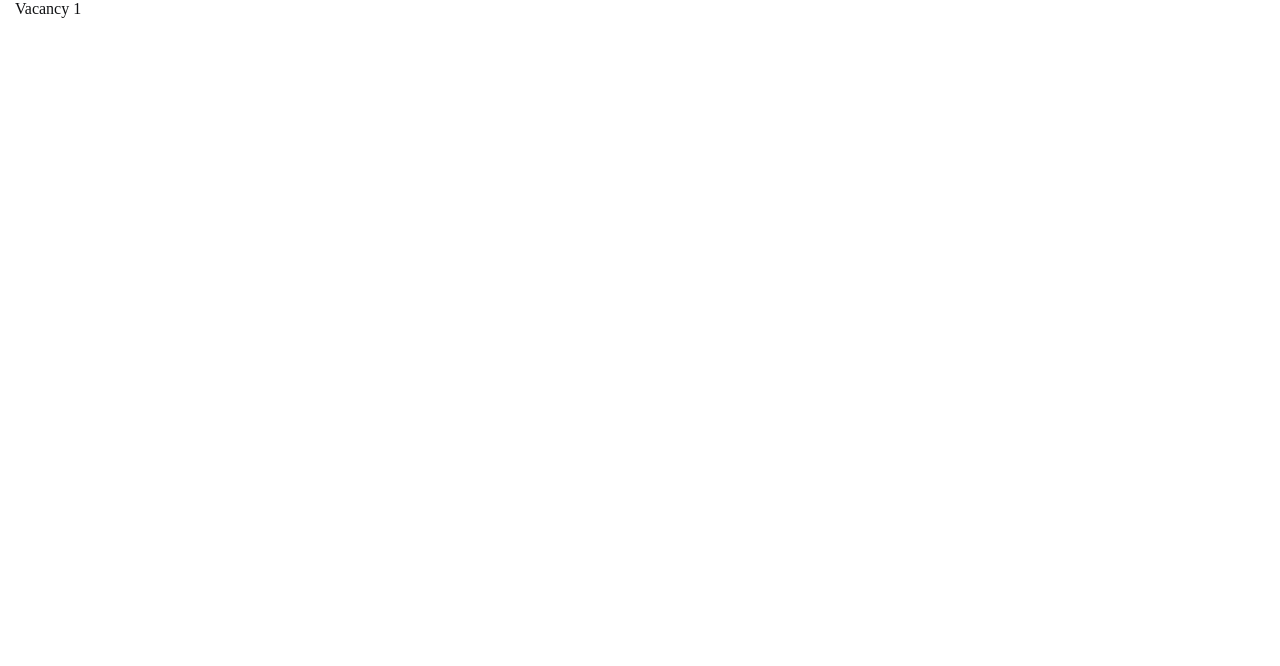
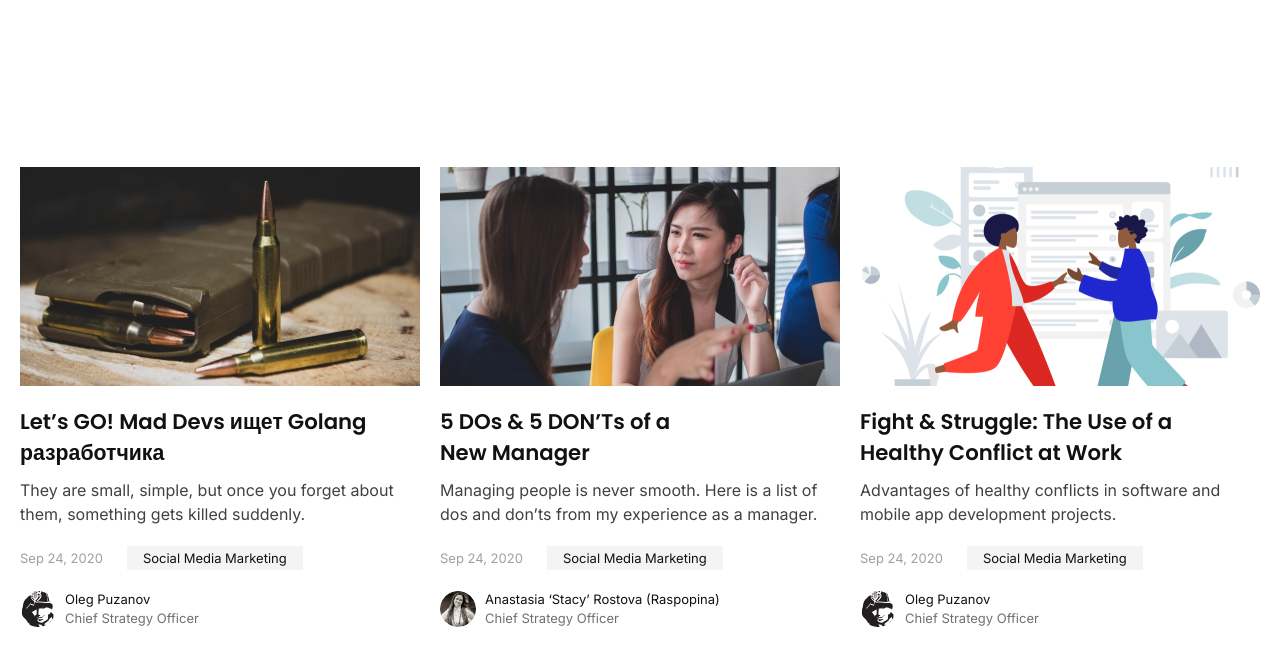
Before and after one commit to aytmamatov/vacancy_layout, a plain HTML site: page index.html in a window 1280 px wide. Drawn offline with nearby package versions, Linux system fonts and the light colour scheme; files that its build step writes are made by us from their sources.

Commit message:
finished the layout of the cards

```diff
--- a/index.html
+++ b/index.html
@@ -15,7 +15,87 @@
     <div class="wrapper">
       <div class="vacancy">
         <div class="container">
-          <div class="card title">Vacancy 1</div>
+          <div class="cards">
+            <div class="card">
+              <div class="card__image">
+                <img src="img/Card/images/vacancy_img_1.jpg" alt="vacancy_1" />
+              </div>
+             <div class="card__wrap">
+                <h2 class="card__title">
+                  Let’s GO! Mad Devs ищет Golang разработчика
+                </h2>
+                <p class="card__desc">
+                  They are small, simple, but once you forget about them,
+                  something gets killed suddenly.
+                </p>
+                <div class="card__group">
+                  <span class="card__date">Sep 24, 2020</span>
+                  <span class="card__type">Social Media Marketing</span>
+                </div>
+                <div class="card__inner">
+                  <div class="card__avatar">
+                    <img src="img/Card/avatars/avatar_1.jpg" alt="avatar_1" />
+                  </div>
+                  <div class="card__info">
+                    <span class="card__name">Oleg Puzanov</span>
+                    <span class="card__position">Chief Strategy Officer</span>
+                  </div>
+                </div>
+             </div>
+            </div>
+            <div class="card">
+              <div class="card__image">
+                <img src="img/Card/images/vacancy_img_2.jpg" alt="vacancy_2" />
+              </div>
+              <div class="card__wrap">
+                <h2 class="card__title">5 DOs & 5 DON’Ts of a <br>New Manager</h2>
+                <p class="card__desc">
+                  Managing people is never smooth. Here is a list of dos and
+                  don’ts from my experience as a manager.
+                </p>
+                <div class="card__group">
+                  <span class="card__date">Sep 24, 2020</span>
+                  <span class="card__type">Social Media Marketing</span>
+                </div>
+                <div class="card__inner">
+                  <div class="card__avatar">
+                    <img src="img/Card/avatars/avatar_2.jpg" alt="avatar_2" />
+                  </div>
+                  <div class="card__info">
+                    <span class="card__name"
+                      >Anastasia ‘Stacy’ Rostova (Raspopina)</span
+                    >
+                    <span class="card__position">Chief Strategy Officer</span>
+                  </div>
+                </div>
+              </div>
+            </div>   <div class="card">
+              <div class="card__image">
+                <img src="img/Card/images/vacancy_img_3.jpg" alt="vacancy_3" />
+              </div>
+              <div class="card__wrap">
+                <h2 class="card__title">Fight & Struggle: The Use of a Healthy Conflict at Work</h2>
+                <p class="card__desc">
+                  Advantages of healthy conflicts in software and mobile app development projects.
+                </p>
+                <div class="card__group">
+                  <span class="card__date">Sep 24, 2020</span>
+                  <span class="card__type">Social Media Marketing</span>
+                </div>
+                <div class="card__inner">
+                  <div class="card__avatar">
+                    <img src="img/Card/avatars/avatar_1.jpg" alt="avatar_1" />
+                  </div>
+                  <div class="card__info">
+                    <span class="card__name"
+                      >Oleg Puzanov</span
+                    >
+                    <span class="card__position">Chief Strategy Officer</span>
+                  </div>
+                </div>
+              </div>
+            </div>
+          </div>
         </div>
       </div>
     </div>
--- a/sass/_base.sass
+++ /dev/null
@@ -1,11 +0,0 @@
-*
-  box-sizing: border-box
-  padding: 0
-  margin: 0
-
-.container
-  max-width: 1210px
-  padding: 0 15px
-
-.title
-  color: var(--color-text)
--- a/sass/_vars.sass
+++ /dev/null
@@ -1,2 +0,0 @@
-\:root
-  --color-text: #101113
--- /dev/null
+++ b/sass/common/cards.sass
@@ -0,0 +1,82 @@
+.cards
+  display: flex
+  align-items: center
+  justify-content: space-between
+  @media (max-width: $container-maxw)
+    flex-wrap: wrap
+  @media (max-width: 830px)
+    justify-content: center
+.card
+  min-width: 400px
+  max-width: 400px
+  min-height: 467px
+  margin-right: 20px
+  font-family: var(--font-inter)
+  color: var(--base-color-text)
+  &:last-child
+    margin-right: 0
+  @media (max-width: $container-maxw)
+    margin-bottom: 50px
+    margin-right: 0
+    &:last-child
+      margin-bottom: 0
+  @media (max-width: 400px)
+    width: 100%
+    min-width: 100%
+  &__image
+    margin-bottom: 16px
+  &__wrap
+    @media (max-width: 400px)
+      padding: 0 15px
+
+  &__title
+    font-family: var(--font-poppins)
+    font-weight: 600
+    font-size: 21.25px
+    margin-bottom: 10px
+  &__desc
+    margin-bottom: 20px
+    line-height: 1.5
+    color: var(--color-text-desc)
+  &__group
+    display: flex
+    align-items: center
+    flex-wrap: wrap
+    @media (max-width: 400px)
+      justify-content: space-between
+
+  &__date, &__type
+    font-size: var(--min-font-size)
+  &__date
+    color: var(--color-text-date)
+    margin-right: 24px
+    @media (max-width: 400px)
+      order: 1
+      margin-left: 16px
+  &__type
+    padding: 4px 16px
+    background: var(--bg-silver)
+    @media (max-width: 320px)
+      margin-bottom: 10px
+  &__inner
+    display: flex
+    align-items: center
+    margin-top: 20px
+  &__avatar
+    display: flex
+    align-items: center
+    justify-content: center
+    max-width: 36px
+    border-radius: 50%
+    overflow: hidden
+    margin-right: 9px
+  &__info
+    margin-top: auto
+    display: flex
+    flex-direction: column
+  &__name, &__position
+    font-size: var(--min-font-size)
+    line-height: 1.5
+  &__name
+  &__position
+    color: var(--color-text-position)
--- a/sass/style.sass
+++ b/sass/style.sass
@@ -1,2 +1,3 @@
-@import './_vars'
-@import './_base'
+@import './utils/_base'
+@import './utils/_vars'
+@import './common/cards'
--- /dev/null
+++ b/sass/utils/_base.sass
@@ -0,0 +1,22 @@
+*
+  box-sizing: border-box
+  padding: 0
+  margin: 0
+a
+  text-decoration: none
+img
+  max-width: 100%
+  height: auto
+  object-fit: cover
+
+.wrapper
+  min-height: 100vh
+  position: relative
+  display: flex
+  align-items: center
+  justify-content: center
+.container
+  max-width: var(--container-maxw)
+  padding: 0 15px
+  @media (max-width: 400px)
+    padding: 0
--- /dev/null
+++ b/sass/utils/_vars.sass
@@ -0,0 +1,12 @@
+\:root
+  --container-maxw: 1270px
+  --base-color-text: #101113
+  --color-text-desc: #404143
+  --color-text-date: #A0A0A1
+  --color-text-position: #707072
+  --min-font-size: 13px
+  --bg-silver: #F4F4F4
+  --font-poppins: 'Poppins', sans-serif
+  --font-inter: 'Inter', sans-serif
+
+$container-maxw: 1270px
```
Also changed, not shown: img/Card/avatars/avatar_1.jpg (added), img/Card/avatars/avatar_2.jpg (added), img/Card/images/vacancy_img_1.jpg (added), img/Card/images/vacancy_img_2.jpg (added), img/Card/images/vacancy_img_3.jpg (added).
